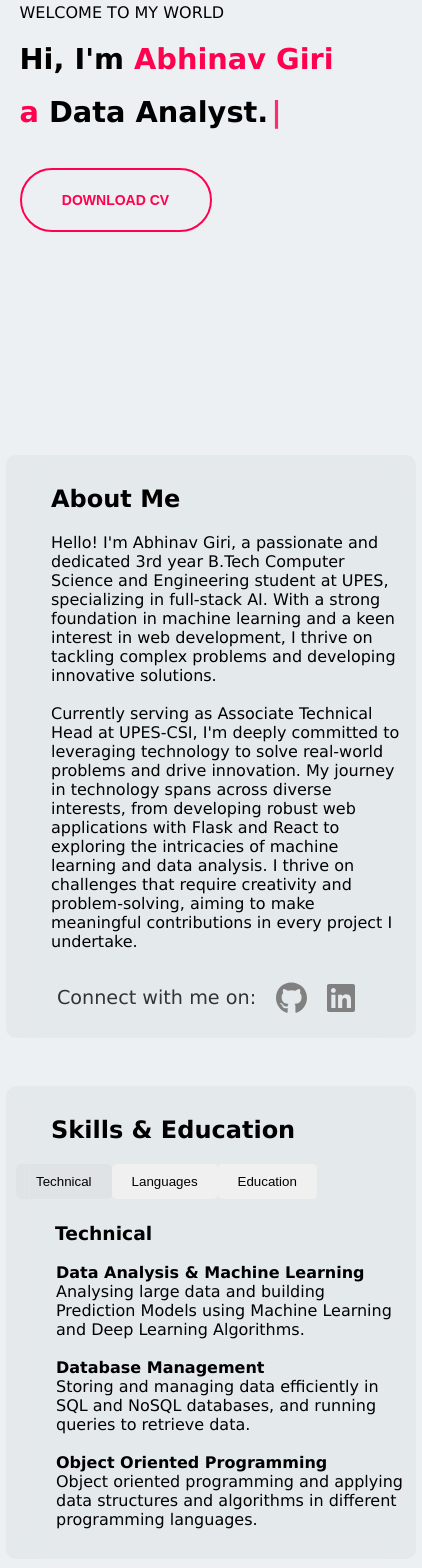
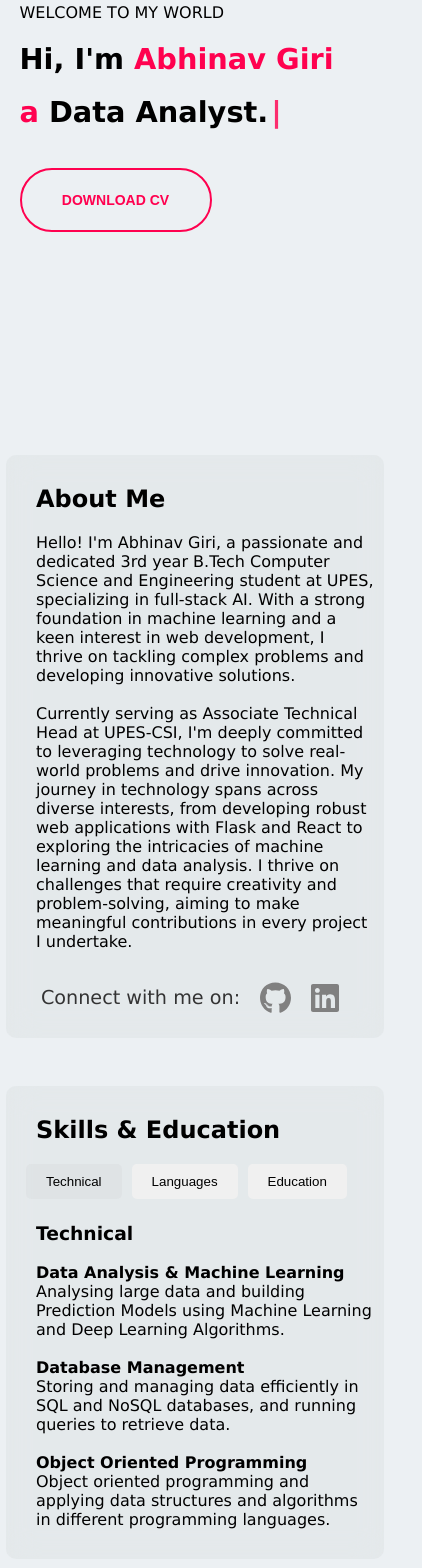
Before and after one commit to AbhinavGiri21/portfolio, a React (Create React App) app: page / in a window 390 px wide. Shown: the part 236-1804 px from the top of the page, 422 px wide, since content can reach past the window. Built offline with nearby package versions, Linux system fonts and the light colour scheme.

Commit message:
update about.css

```diff
--- a/src/Components/About/about.css
+++ b/src/Components/About/about.css
@@ -22,7 +22,7 @@
 
 .about .content h2,
 .me {
-    margin-left: 35px;
+    margin-left: 20px;
 
 }
 
@@ -63,6 +63,8 @@
 
 .skills ul {
     list-style: none;
+    margin-left: 20px;
+    padding: 0;
 }
 
 .section {
@@ -94,19 +96,18 @@
 }
 
 .section-content h3 {
-    margin-left: 39px;
+    margin-left: 20px;
 }
 
 .skills h2,
 .section button {
-    margin-left: 35px;
+    margin-left: 20px;
 }
 
 @media screen and (max-width: 768px) {
     .about {
         flex-direction: column;
         padding: 1rem;
-        width: 100%;
         margin: 0;
     }
 
@@ -117,7 +118,7 @@
     }
 
     .section button {
-        margin-left: 0;
+        margin-left: 10px;
     }
 
     .section-btn {
```
